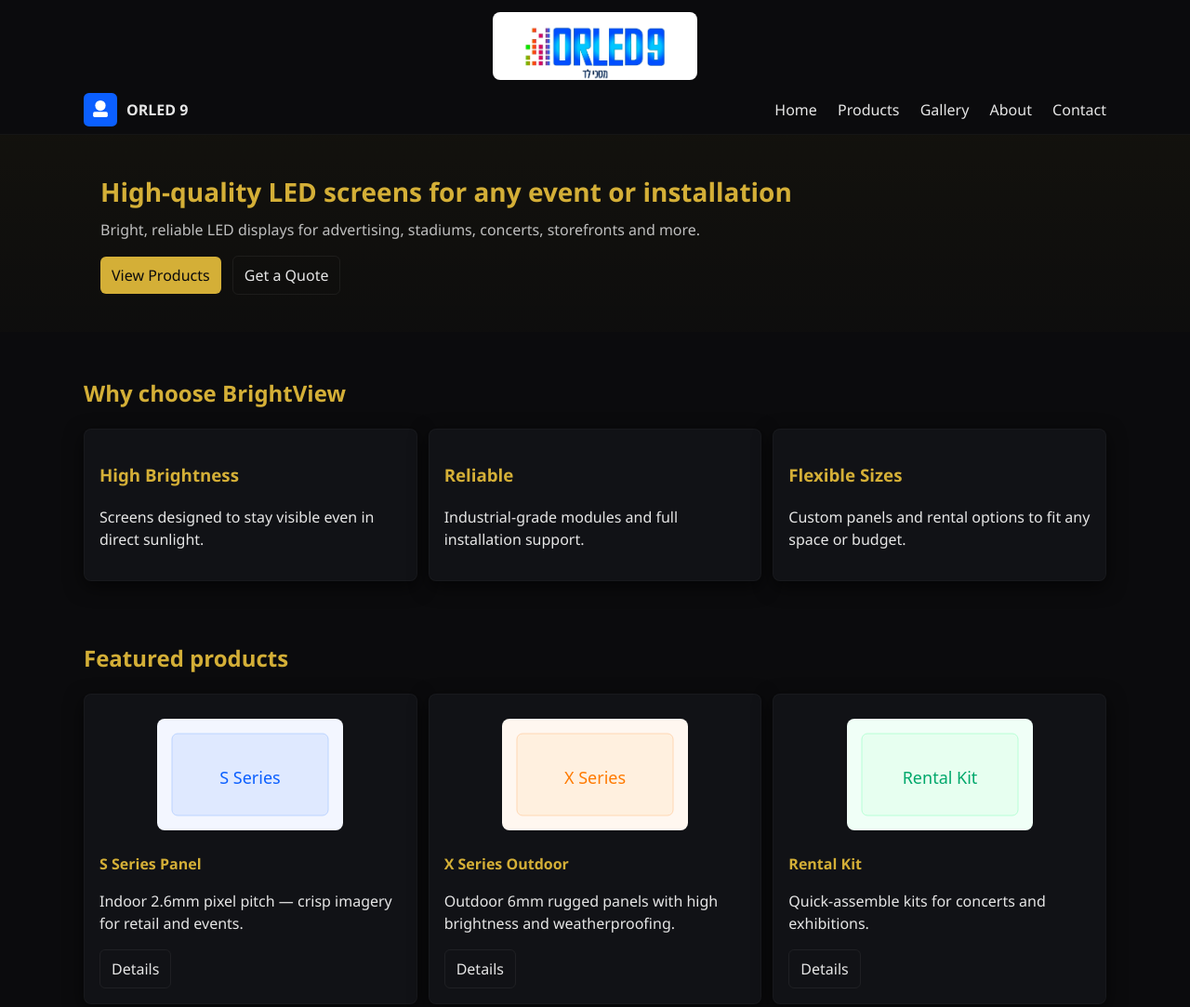
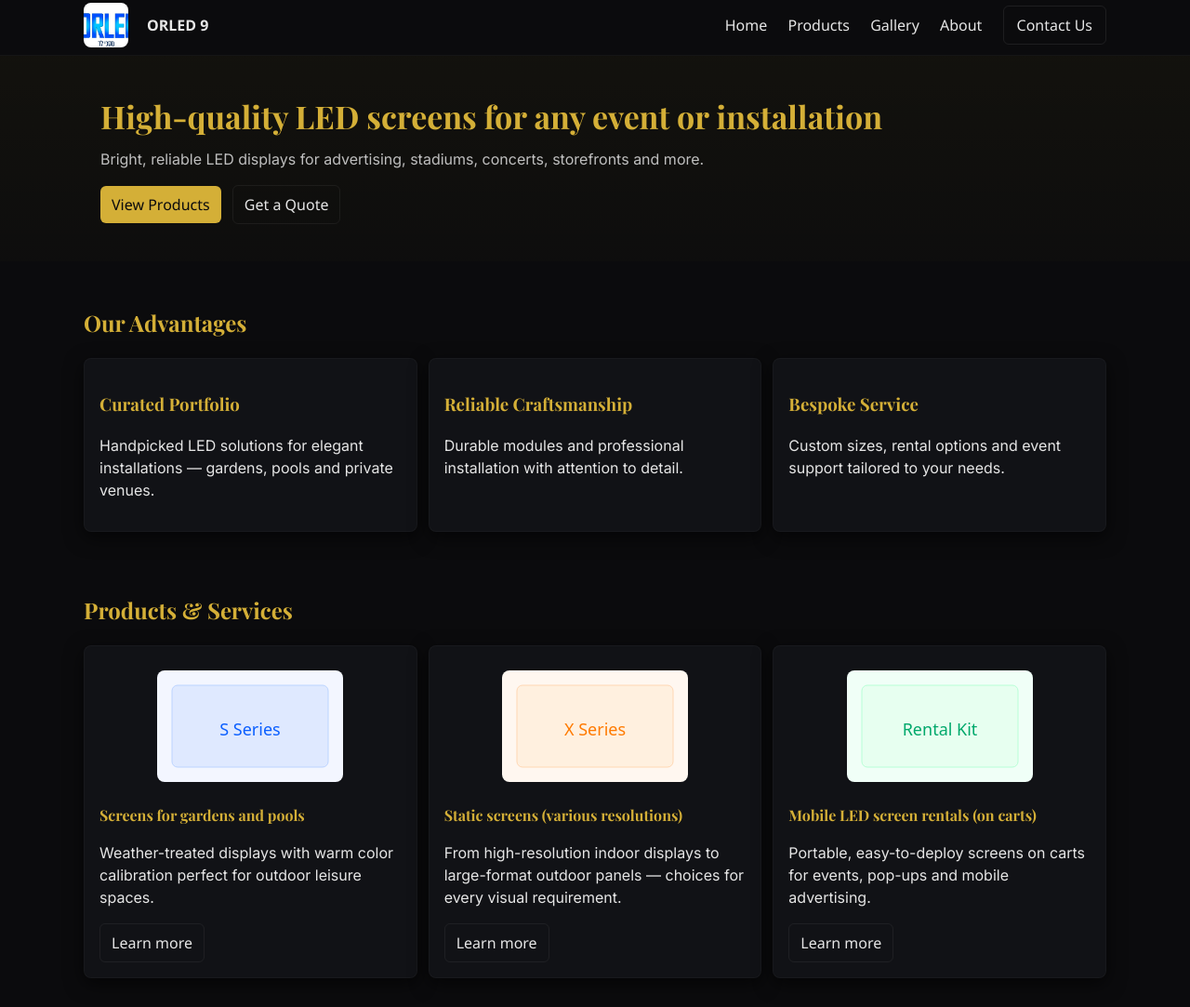
Before and after one commit to Oripartok/ORLED-9-website, a plain HTML site: page index.html in a window 1280 px wide. Shown: the part 5-1088 px from the top of the page at 93% size. Drawn offline with nearby package versions, Linux system fonts and the light colour scheme.

Commit message:
Design: elegant dark portfolio theme, typography, compact header logo, restructure products and About section

```diff
--- a/css/styles.css
+++ b/css/styles.css
@@ -1,3 +1,4 @@
+@import url('https://fonts.googleapis.com/css2?family=Playfair+Display:wght@400;700&family=Inter:wght@300;400;600&display=swap');
 
 *{box-sizing:border-box;font-family:Segoe UI,Roboto,Arial,sans-serif}
 :root{
@@ -8,7 +9,12 @@
 	--text:#e6e6e6; /* light readable text */
 	--accent:#D4AF37;
 }
-body{margin:0;background:var(--bg);color:var(--text);line-height:1.5}
+.brand-logo{display:block;margin:18px auto 6px auto;max-width:220px;width:45%;height:auto;border-radius:8px}
+
+/* Header compact mark style */
+.brand-mark{width:48px;height:48px;object-fit:cover;border-radius:8px;margin-right:10px}
+
+body{margin:0;background:var(--bg);color:var(--text);line-height:1.5;font-family: 'Inter', system-ui, -apple-system, 'Segoe UI', Roboto, Arial, sans-serif}
 .container{max-width:1100px;margin:0 auto;padding:0 18px}
 
 /* Top logo inserted directly under body */
@@ -22,8 +28,8 @@ body{margin:0;background:var(--bg);color:var(--text);line-height:1.5}
 .site-nav a{margin-left:18px;color:var(--text);text-decoration:none}
 
 .hero{background:linear-gradient(180deg, rgba(255,215,0,0.03), rgba(255,215,0,0.01));padding:40px 0}
-.hero h1{margin:0 0 8px;font-size:28px;color:var(--heading)}
-.hero p{margin:0 0 16px;color:var(--muted)}
+.hero h1{margin:0 0 8px;font-size:34px;color:var(--heading);font-family:'Playfair Display', serif}
+.hero p{margin:0 0 16px;color:var(--muted);font-family: 'Inter', sans-serif}
 .cta .btn{margin-right:8px}
 
 .features{padding:28px 0}
@@ -33,16 +39,21 @@ body{margin:0;background:var(--bg);color:var(--text);line-height:1.5}
 .showcase{padding:18px 0}
 .products-grid{display:grid;grid-template-columns:repeat(3,1fr);gap:12px}
 .product img{width:100%;height:140px;object-fit:contain;background:transparent;padding:10px;border-radius:6px}
-.product h4{margin:8px 0;color:var(--heading)}
+.product h4{margin:8px 0;color:var(--heading);font-family:'Playfair Display', serif}
 
 .btn{display:inline-block;padding:8px 12px;border-radius:6px;background:transparent;color:var(--text);border:1px solid rgba(255,255,255,0.06);text-decoration:none}
 .btn.primary{background:var(--accent);color:#0b0b0d;border:none}
+.btn.cta{padding:8px 14px;background:transparent;border:1px solid rgba(255,255,255,0.08);border-radius:6px}
+
+/* Links: remove default blue and underline, inherit color */
+a{color:inherit;text-decoration:none}
+a:hover{text-decoration:underline;color:var(--accent)}
 
 .site-footer{background:transparent;border-top:1px solid rgba(255,255,255,0.04);padding:18px 0;margin-top:24px}
 .footer-inner{display:flex;justify-content:space-between;align-items:center;color:var(--muted)}
 
-h1,h2,h3,h4{color:var(--heading)}
-p,li,label,input,textarea{color:var(--text)}
+h1,h2,h3,h4{color:var(--heading);font-family:'Playfair Display', serif}
+p,li,label,input,textarea{color:var(--text);font-family:'Inter', sans-serif}
 
 @media(max-width:900px){
 	.grid{grid-template-columns:1fr}
--- a/index.html
+++ b/index.html
@@ -10,17 +10,16 @@
   <meta name="theme-color" content="#0b5fff">
 </head>
   <body>
-  <img src="images/ORLED_LOGO.jfif" alt="ORLED Logo" class="brand-logo">
   <header class="site-header">
     <div class="container header-inner">
-      <a class="brand" href="index.html"><img src="images/logo.svg" alt="ORLED 9 logo" class="logo">ORLED 9</a>
+      <a class="brand" href="index.html"><img src="images/ORLED_LOGO.jfif" alt="ORLED 9 logo" class="brand-mark">ORLED 9</a>
       <button id="navToggle" class="nav-toggle" aria-label="Toggle navigation">☰</button>
       <nav class="site-nav" id="siteNav">
         <a href="index.html">Home</a>
         <a href="products.html">Products</a>
         <a href="gallery.html">Gallery</a>
         <a href="about.html">About</a>
-        <a href="contact.html">Contact</a>
+        <a href="contact.html" class="btn cta">Contact Us</a>
       </nav>
     </div>
   </header>
@@ -38,43 +37,43 @@
     </section>
 
     <section class="container features">
-      <h2>Why choose BrightView</h2>
+      <h2>Our Advantages</h2>
       <div class="grid">
         <div class="card">
-          <h3>High Brightness</h3>
-          <p>Screens designed to stay visible even in direct sunlight.</p>
+          <h3>Curated Portfolio</h3>
+          <p>Handpicked LED solutions for elegant installations — gardens, pools and private venues.</p>
         </div>
         <div class="card">
-          <h3>Reliable</h3>
-          <p>Industrial-grade modules and full installation support.</p>
+          <h3>Reliable Craftsmanship</h3>
+          <p>Durable modules and professional installation with attention to detail.</p>
         </div>
         <div class="card">
-          <h3>Flexible Sizes</h3>
-          <p>Custom panels and rental options to fit any space or budget.</p>
+          <h3>Bespoke Service</h3>
+          <p>Custom sizes, rental options and event support tailored to your needs.</p>
         </div>
       </div>
     </section>
 
     <section class="container showcase">
-      <h2>Featured products</h2>
+      <h2>Products & Services</h2>
       <div class="products-grid">
         <article class="product card">
-          <img src="images/led1.svg" alt="LED Panel S Series">
-          <h4>S Series Panel</h4>
-          <p>Indoor 2.6mm pixel pitch — crisp imagery for retail and events.</p>
-          <a class="btn" href="products.html">Details</a>
+          <img src="images/led1.svg" alt="Screens for gardens and pools">
+          <h4>Screens for gardens and pools</h4>
+          <p>Weather-treated displays with warm color calibration perfect for outdoor leisure spaces.</p>
+          <a class="btn" href="products.html">Learn more</a>
         </article>
         <article class="product card">
-          <img src="images/led2.svg" alt="LED Panel X Series">
-          <h4>X Series Outdoor</h4>
-          <p>Outdoor 6mm rugged panels with high brightness and weatherproofing.</p>
-          <a class="btn" href="products.html">Details</a>
+          <img src="images/led2.svg" alt="Static screens">
+          <h4>Static screens (various resolutions)</h4>
+          <p>From high-resolution indoor displays to large-format outdoor panels — choices for every visual requirement.</p>
+          <a class="btn" href="products.html">Learn more</a>
         </article>
         <article class="product card">
-          <img src="images/led3.svg" alt="LED Rental Kit">
-          <h4>Rental Kit</h4>
-          <p>Quick-assemble kits for concerts and exhibitions.</p>
-          <a class="btn" href="products.html">Details</a>
+          <img src="images/led3.svg" alt="Mobile LED screen rentals on carts">
+          <h4>Mobile LED screen rentals (on carts)</h4>
+          <p>Portable, easy-to-deploy screens on carts for events, pop-ups and mobile advertising.</p>
+          <a class="btn" href="products.html">Learn more</a>
         </article>
       </div>
     </section>
--- a/js/app.js
+++ b/js/app.js
@@ -17,9 +17,9 @@ document.addEventListener('DOMContentLoaded', ()=>{
       const email = contactForm.querySelector('[name="email"]').value.trim();
       const message = contactForm.querySelector('[name="message"]').value.trim();
       if(!name || !email || !message) return alert('Please fill all fields');
-      const subject = encodeURIComponent('Inquiry from ORLED 9 website');
+        const subject = encodeURIComponent('Inquiry from ORLED 9 website');
       const body = encodeURIComponent(`Name: ${name}%0D%0AEmail: ${email}%0D%0A%0D%0A${message}`);
-      window.location.href = `mailto:oripartuk@gmail.com?subject=${subject}&body=${body}`;
+          window.location.href = `mailto:oripartuk@gmail.com?subject=${subject}&body=${body}`;
     });
   }
 });
```
Also changed, not shown: about.html (+15 -16 lines), contact.html (+9 -10 lines), gallery.html (+9 -10 lines), products.html (+15 -28 lines).
